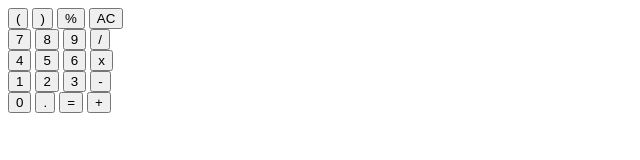
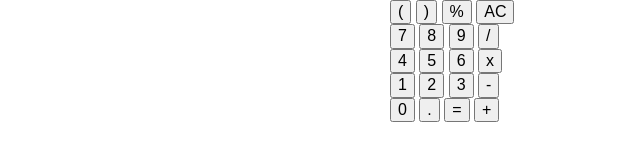
Before and after one commit to westleyc30/calculator, a plain HTML site: page app/index.html in a window 1280 px wide. Shown: the whole page, without its empty margins (0-640 px from the left). Drawn offline with Linux system fonts and the light colour scheme.

Commit message:
js and css initial

```diff
--- a/app/index.html
+++ b/app/index.html
@@ -5,6 +5,8 @@
     <meta name="viewport" content="width=device-width, initial-scale=1.0">
     <meta http-equiv="X-UA-Compatible" content="ie=edge">
     <title>Calculator</title>
+    <link rel="stylesheet" href="css/normalize.css">
+    <link rel="stylesheet" href="css/main.css">
 </head>
 <body>
     <div class="container">
@@ -39,5 +41,7 @@
             <button>+</button>
         </div>
     </div>
+
+<script src="js/app.js"></script>
 </body>
 </html>
--- /dev/null
+++ b/app/scss/main.scss
@@ -0,0 +1,4 @@
+.container {
+    margin: 0 auto;
+    width: 500px;
+}
```
Also changed, not shown: app/css/main.css (added), app/css/normalize.css (added), app/js/app.js (added), 1 other file.
